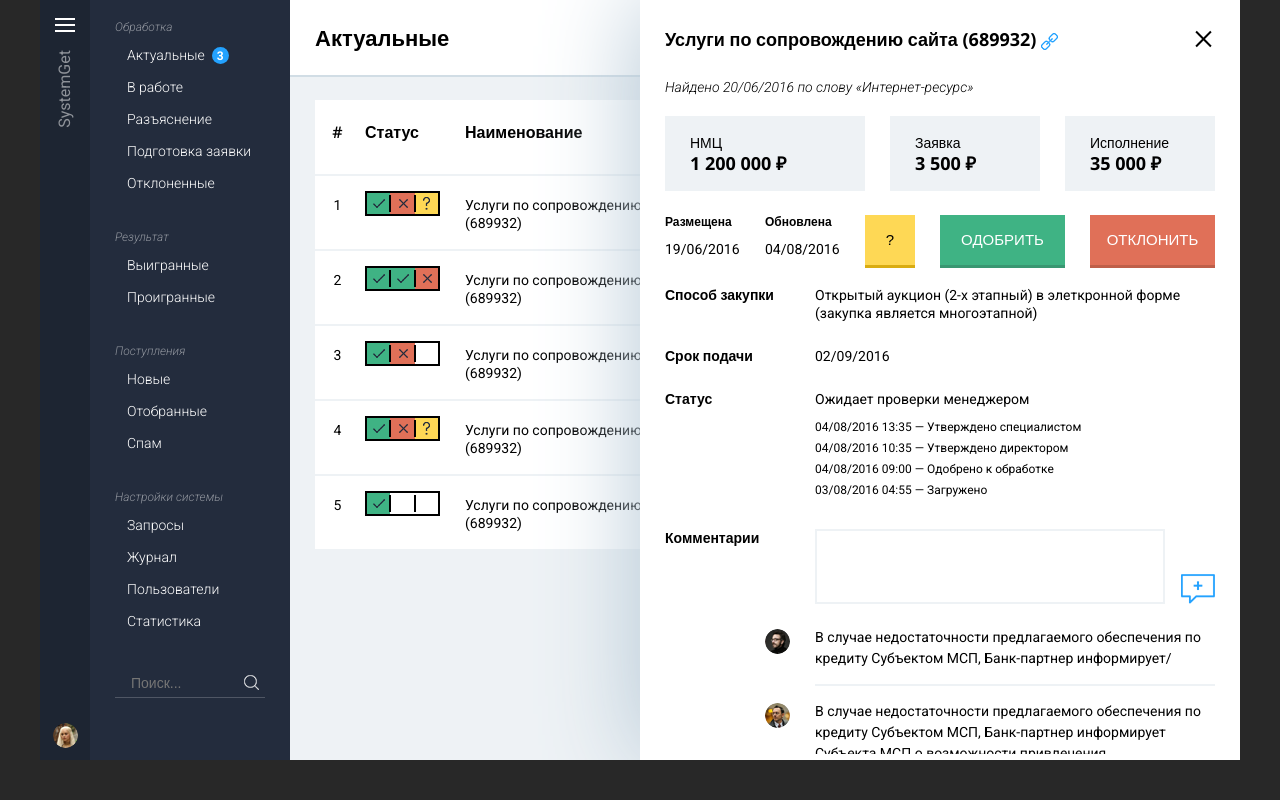
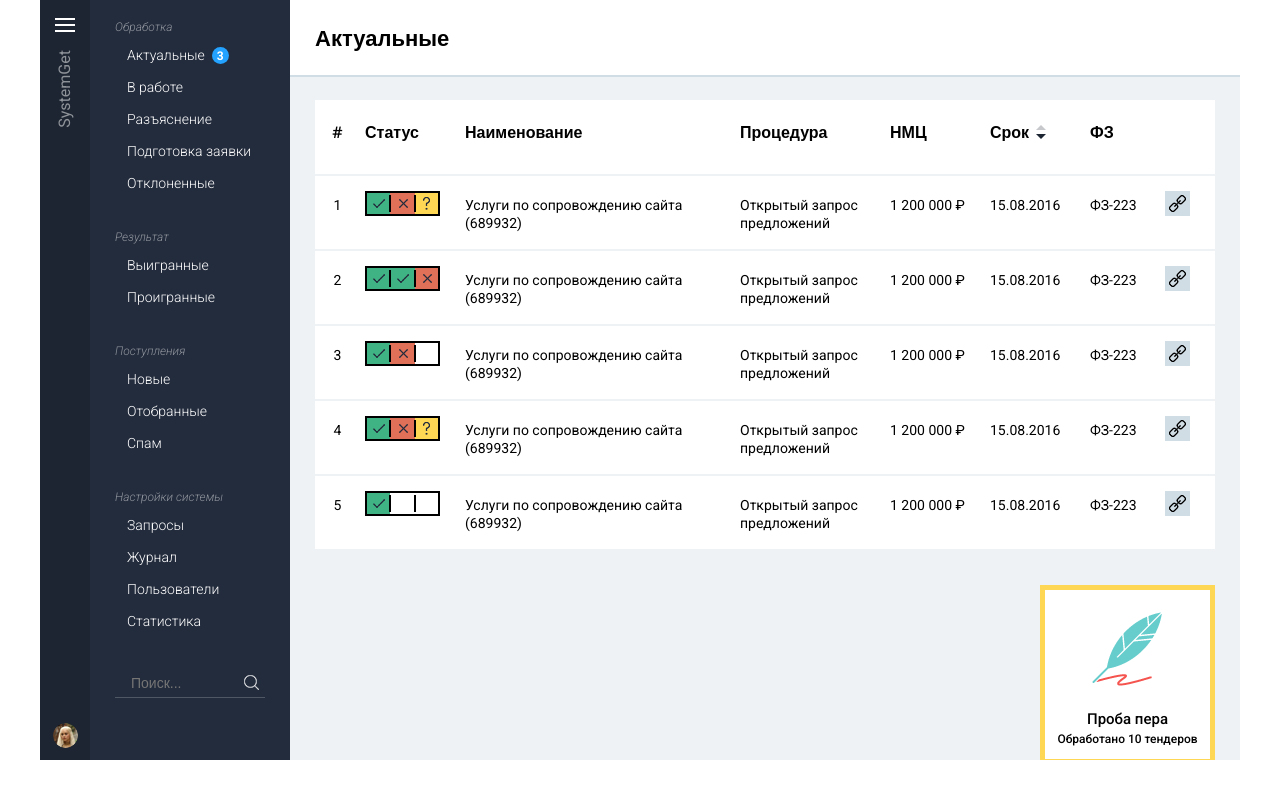
Before and after one commit to Kos63rus/test_work, a plain HTML site: page index.html in a window 1280 px wide. Drawn offline with nearby package versions, Linux system fonts and the light colour scheme.

Commit message:
Сверстаны все элементы (1час)

```diff
--- a/css/style.css
+++ b/css/style.css
@@ -8,7 +8,7 @@ body {
   font-weight: normal;
   font-family: "Roboto", "Arial", sans-serif;
   color: #000000;
-  background-color: #282828;
+  background-color: #ffffff;
 }
 
 .container {
@@ -202,6 +202,7 @@ body {
 
 .actual-content {
   /*display: none;*/
+  position: relative;
   width: 950px;
   min-height: 760px;
   margin-left: 200px;
@@ -227,12 +228,17 @@ body {
   /*outline: 1px solid red;*/
 }
 
-.main-content-table {
+.main-table-wrapper {
   width: 900px;
-  min-height: 450px;
-  margin: 0;
+  height: 650px;
   margin-top: 25px;
   margin-left: 25px;
+  overflow-y: auto;
+  /*outline: 1px solid red;*/
+}
+
+.main-content-table {
+  margin: 0;
   padding: 0;
   background-color: #ffffff;
   border-collapse: collapse;
@@ -469,8 +475,41 @@ body {
   border: 4px solid #d1dde5;
 }
 
+.actual-content .badge {
+  position: absolute;
+  bottom: -4px;
+  right: 25px;
+  box-sizing: border-box;
+  width: 175px;
+  height: 179px;
+  padding-top: 120px;
+  text-align: center;
+  color: #000000;
+  background: #ffffff url("../img/icon-quill.png") no-repeat 0 0;
+  border: 5px solid #fed855;
+}
+
+.badge .badge-title {
+  display: block;
+  width: 165px;
+  min-height: 18px;
+  margin-bottom: 4px;
+  font-size: 15px;
+  line-height: 18px;
+  font-weight: 500;
+}
+
+.badge .badge-tender-count {
+  display: block;
+  width: 165px;
+  min-height: 14px;
+  font-size: 12px;
+  line-height: 14px;
+  font-weight: 500;
+}
+
 .modal {
-  /*display: none;*/
+  display: none;
   position: absolute;
   top: 0;
   right: 0;
--- a/index.html
+++ b/index.html
@@ -96,6 +96,7 @@
       <main>
         <section class="actual-content">
           <h1 class="main-content-title">Актуальные</h1>
+          <div class="main-table-wrapper">
             <table class="main-content-table">
               <tr>
                 <th>#</th>
@@ -200,7 +201,13 @@
                   <span class="link-status-icon sprite sprite-icon-link-status"></span>
                 </td>
               </tr>
+
             </table>
+          </div>
+          <div class="badge">
+            <span class="badge-title">Проба пера</span>
+            <span class="badge-tender-count">Обработано 10 тендеров</span>
+          </div>
         </section>
       </main>
 
```
Also changed, not shown: img/icon-quill.png (added). Lines whose indentation alone changed are shown as unchanged.
